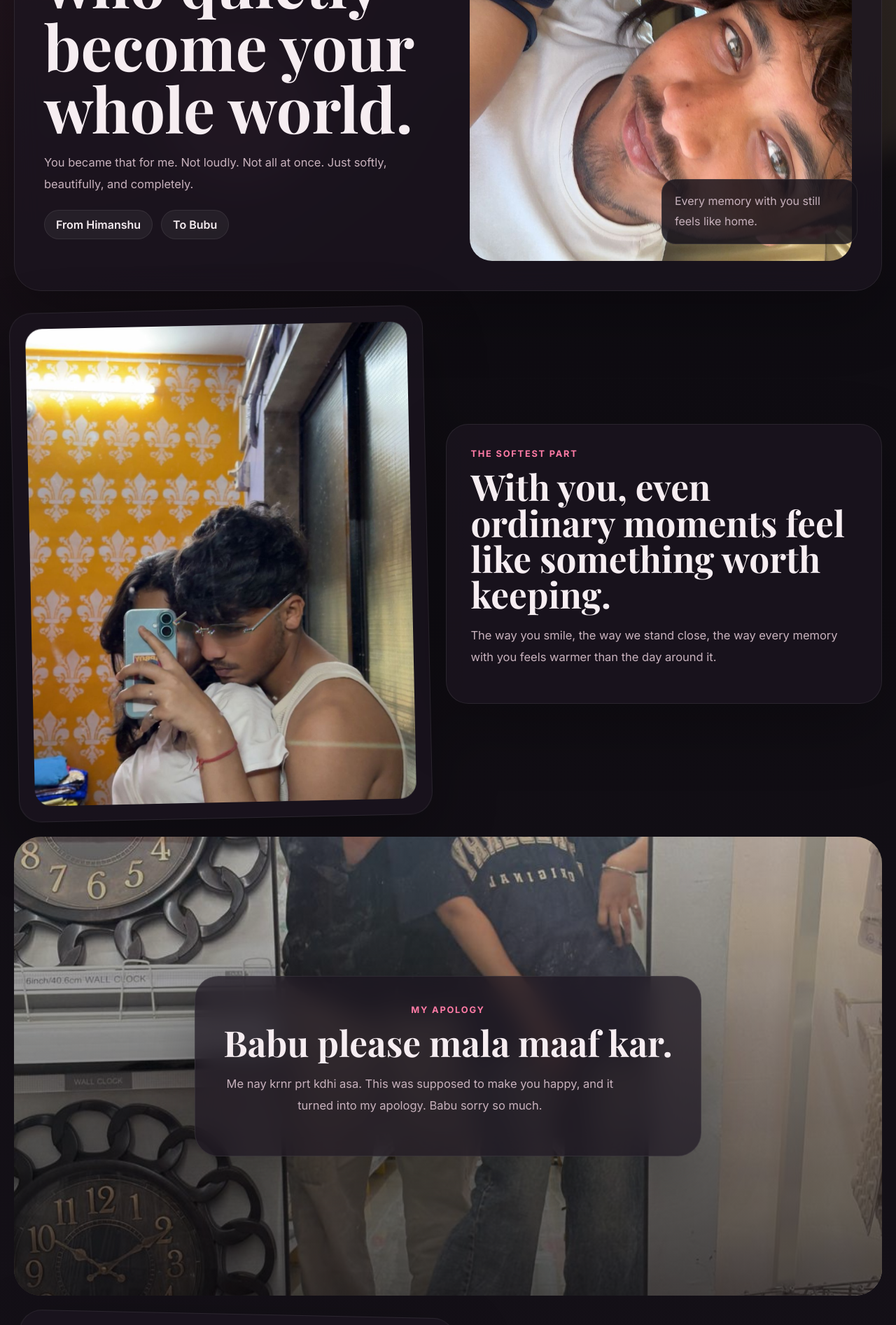
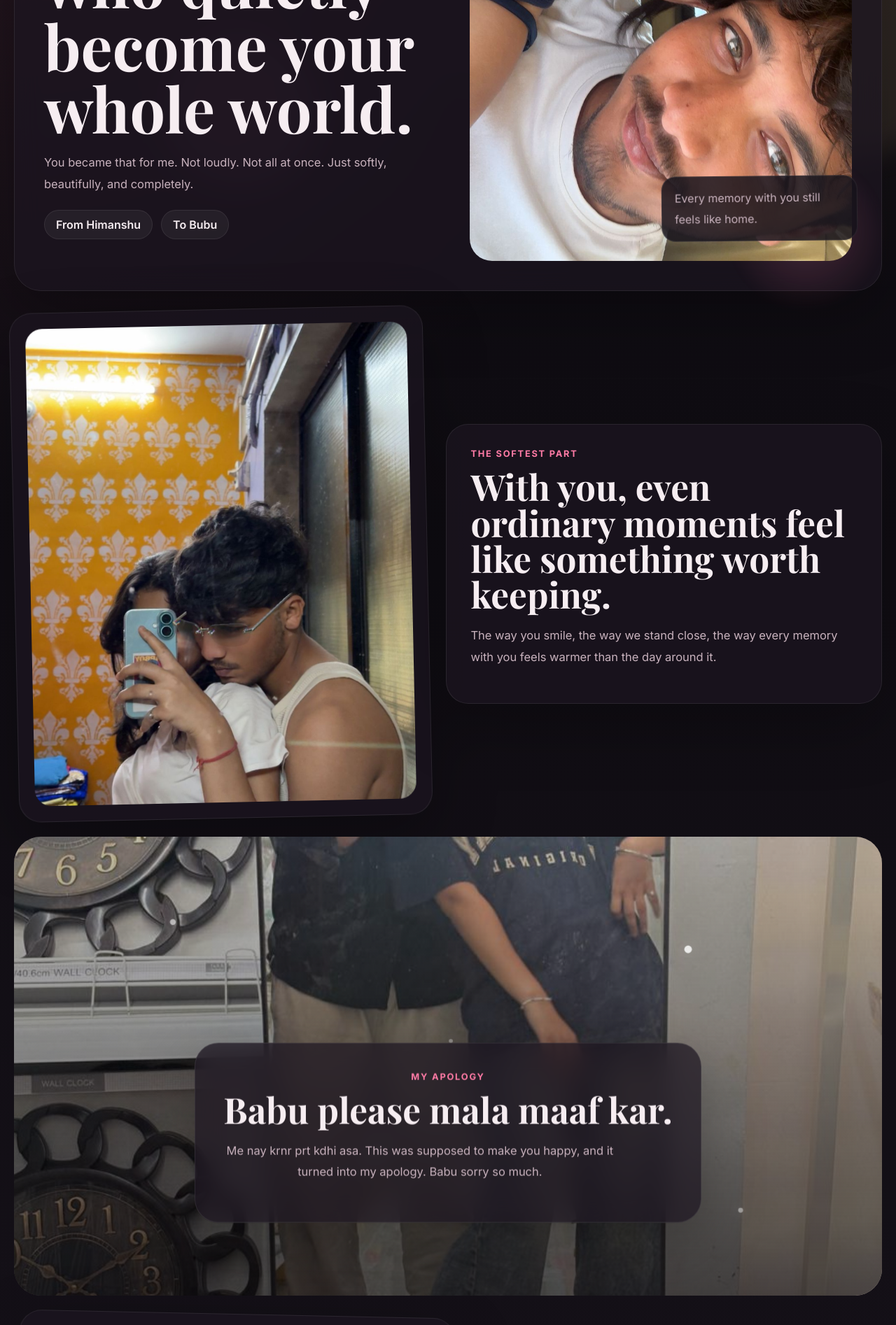
Before and after one commit to patilhimanshu146-tech/zumba, a Flask app: page / in a window 1280 px wide. Shown: the part 404-2298 px from the top of the page at 70% size. Run offline with Flask 3, Linux system fonts and the light colour scheme.

Commit message:
Add richer motion to apology story site

```diff
--- a/static/styles.css
+++ b/static/styles.css
@@ -70,6 +70,71 @@ img {
   height: 220px;
   background: rgba(255, 154, 214, 0.08);
   animation-delay: 2.4s;
+}
+
+.petal,
+.light-beam {
+  position: fixed;
+  pointer-events: none;
+  z-index: 0;
+}
+
+.petal {
+  width: 20px;
+  height: 28px;
+  background: linear-gradient(180deg, rgba(255, 167, 201, 0.75), rgba(255, 123, 166, 0.4));
+  border-radius: 18px 18px 18px 2px;
+  opacity: 0.65;
+  filter: blur(0.2px);
+  animation: fallPetal 18s linear infinite;
+}
+
+.petal-one {
+  top: -8%;
+  left: 14%;
+  animation-delay: 0s;
+}
+
+.petal-two {
+  top: -12%;
+  left: 46%;
+  width: 16px;
+  height: 24px;
+  animation-delay: 4s;
+}
+
+.petal-three {
+  top: -10%;
+  right: 18%;
+  animation-delay: 7s;
+}
+
+.petal-four {
+  top: -14%;
+  right: 34%;
+  width: 14px;
+  height: 20px;
+  animation-delay: 10s;
+}
+
+.light-beam {
+  top: -10%;
+  width: 320px;
+  height: 130vh;
+  background: linear-gradient(180deg, rgba(255, 255, 255, 0.1), transparent 60%);
+  transform: rotate(14deg);
+  filter: blur(24px);
+  opacity: 0.22;
+  animation: beamShift 12s ease-in-out infinite alternate;
+}
+
+.beam-one {
+  left: 6%;
+}
+
+.beam-two {
+  right: 10%;
+  animation-delay: 2.2s;
 }
 
 .story-shell {
@@ -164,9 +229,22 @@ h2 {
   position: relative;
 }
 
+.hero-glow {
+  position: absolute;
+  inset: auto -8% -10% auto;
+  width: 220px;
+  height: 220px;
+  border-radius: 50%;
+  background: radial-gradient(circle, rgba(255, 123, 166, 0.22), transparent 70%);
+  filter: blur(8px);
+  animation: pulseGlow 4.8s ease-in-out infinite;
+}
+
 .hero-frame {
   overflow: hidden;
   border-radius: 32px;
+  transform: translateY(0);
+  animation: floatCard 6.6s ease-in-out infinite;
 }
 
 .hero-frame img {
@@ -247,6 +344,47 @@ h2 {
 .apology-backdrop img {
   height: 100%;
   object-fit: cover;
+  transform: scale(1.05);
+  animation: slowZoom 12s ease-in-out infinite alternate;
+}
+
+.apology-stars span {
+  position: absolute;
+  width: 8px;
+  height: 8px;
+  border-radius: 50%;
+  background: rgba(255, 255, 255, 0.86);
+  box-shadow: 0 0 20px rgba(255, 255, 255, 0.6);
+  animation: starBlink 2.4s ease-in-out infinite;
+}
+
+.apology-stars span:nth-child(1) {
+  top: 18%;
+  left: 18%;
+}
+
+.apology-stars span:nth-child(2) {
+  top: 24%;
+  right: 22%;
+  animation-delay: 0.4s;
+}
+
+.apology-stars span:nth-child(3) {
+  bottom: 24%;
+  left: 24%;
+  animation-delay: 0.9s;
+}
+
+.apology-stars span:nth-child(4) {
+  bottom: 18%;
+  right: 16%;
+  animation-delay: 1.4s;
+}
+
+.apology-stars span:nth-child(5) {
+  top: 44%;
+  left: 50%;
+  animation-delay: 1.9s;
 }
 
 .apology-card {
--- a/templates/index.html
+++ b/templates/index.html
@@ -16,6 +16,12 @@
     <div class="background-orb orb-one"></div>
     <div class="background-orb orb-two"></div>
     <div class="background-orb orb-three"></div>
+    <div class="petal petal-one"></div>
+    <div class="petal petal-two"></div>
+    <div class="petal petal-three"></div>
+    <div class="petal petal-four"></div>
+    <div class="light-beam beam-one"></div>
+    <div class="light-beam beam-two"></div>
 
     <main class="story-shell">
       <section class="scene scene-hero reveal">
@@ -29,6 +35,7 @@
           </div>
         </div>
         <div class="scene-visual">
+          <div class="hero-glow"></div>
           <div class="hero-frame">
             <img
               src="{{ url_for('static', filename=scenes[0].image) }}"
@@ -59,6 +66,13 @@
             src="{{ url_for('static', filename=scenes[2].image) }}"
             alt="Memory of {{ his_name }} and {{ her_name }}"
           />
+        </div>
+        <div class="apology-stars" aria-hidden="true">
+          <span></span>
+          <span></span>
+          <span></span>
+          <span></span>
+          <span></span>
         </div>
         <div class="apology-card">
           <p class="eyebrow">{{ scenes[2].eyebrow }}</p>
```
Also changed, not shown: other parts of static/styles.css (+136 -0 lines).
